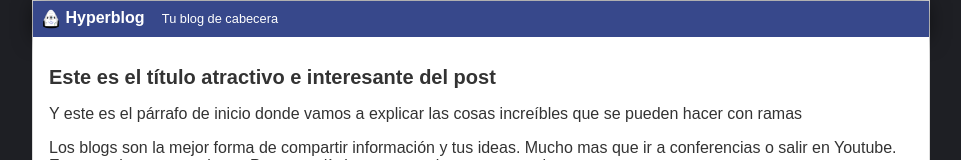
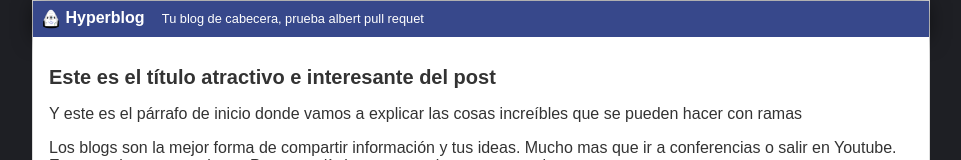
Before and after one commit to apachecoo110/platzi-course-git, a plain HTML site: page blogpost.html in a window 1280 px wide. Shown: the top 160 px of the page, without its empty margins (159-1120 px from the left). Drawn offline with Linux system fonts and the light colour scheme.

Commit message:
Se agrega modificacion para probar pull request

```diff
--- a/blogpost.html
+++ b/blogpost.html
@@ -8,7 +8,7 @@
             <div id="cabecera">
                 <img id="logo" src="imagenes/dragon.png" />
                 Hyperblog
-                <span id="tagline">Tu blog de cabecera</span>
+                <span id="tagline">Tu blog de cabecera, prueba albert pull requet</span>
             </div>
             <div id="post">
                 <h1>Este es el título atractivo e interesante del post</h1>
```
